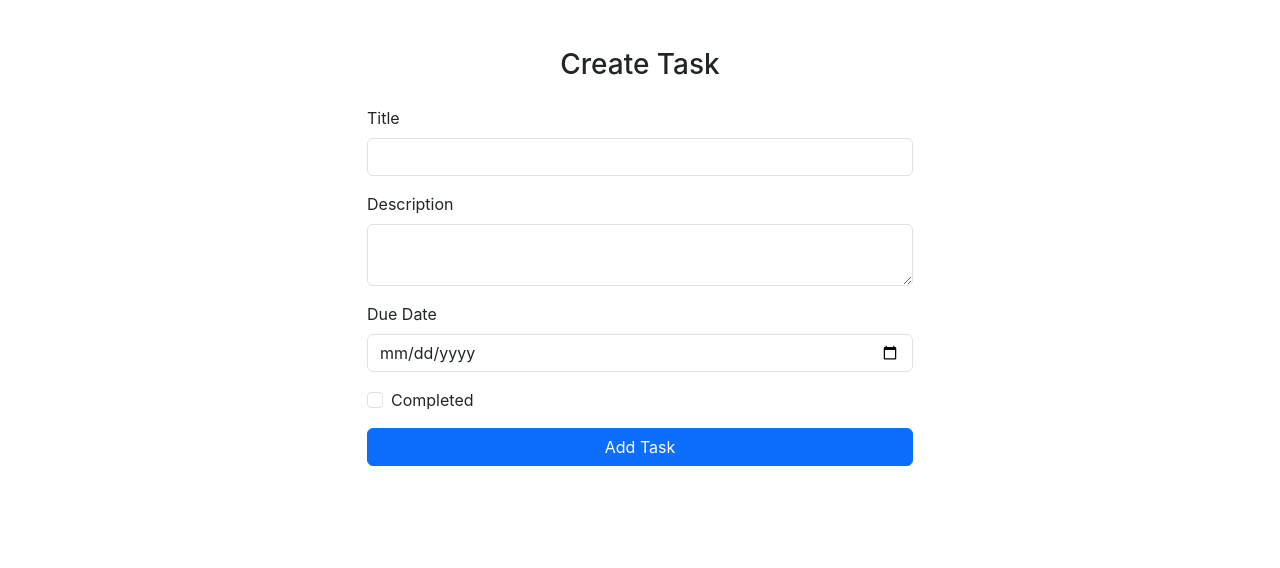
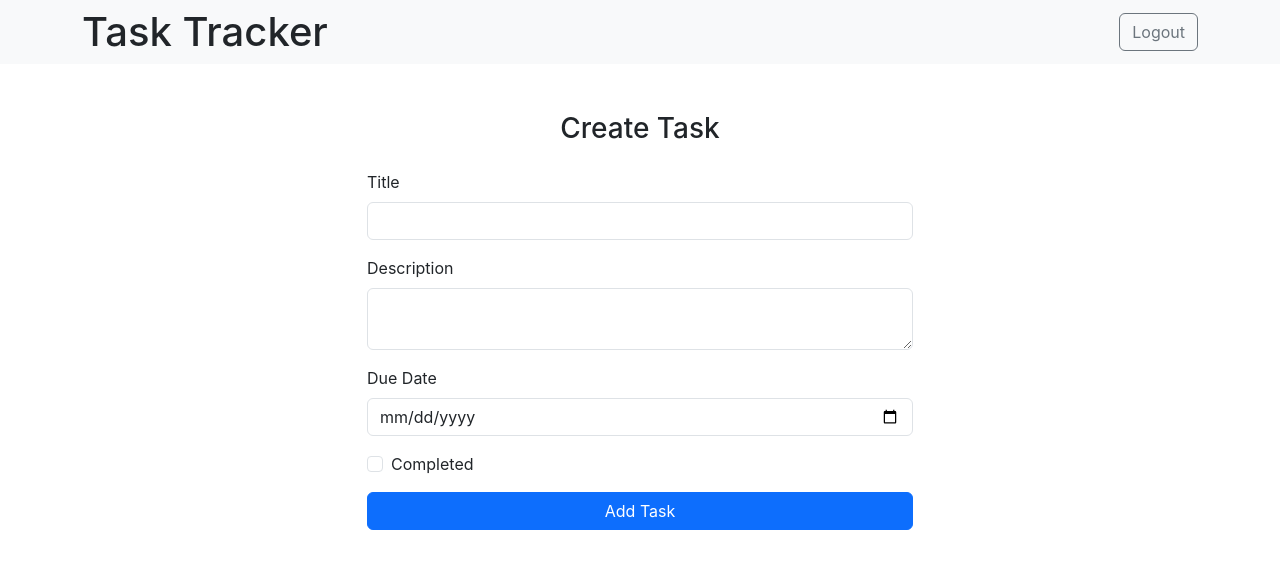
Before and after one commit to itjosephk2/task-tracker-react, a React (Create React App) app: page /create-task in a window 1280 px wide. Shown: the top 568 px of the page. Built offline with nearby package versions, Linux system fonts and the light colour scheme; sample sign-in values are in the browser's storage.

Commit message:
feat: added a navbar component

```diff
--- a/src/App.css
+++ b/src/App.css
@@ -36,3 +36,7 @@
     transform: rotate(360deg);
   }
 }
+
+button:hover {
+  cursor: pointer;
+}
--- a/src/components/EditTask.jsx
+++ b/src/components/EditTask.jsx
@@ -4,6 +4,7 @@ import { useParams, useNavigate } from 'react-router-dom';
 import axios from 'axios';
 import { Form, Button, Container, Alert } from 'react-bootstrap';
 import API_BASE_URL, { getAuthHeaders } from '../api';
+import NavBar from './Navbar';
 
 const EditTask = () => {
   const { id } = useParams();
@@ -52,6 +53,8 @@ const EditTask = () => {
   };
 
   return (
+    <>
+    <NavBar />
     <Container className="mt-5">
       <h2>Edit Task</h2>
       {error && <Alert variant="danger">{error}</Alert>}
@@ -102,6 +105,7 @@ const EditTask = () => {
         </Button>
       </Form>
     </Container>
+    </>
   );
 };
 
--- a/src/components/Home.jsx
+++ b/src/components/Home.jsx
@@ -2,6 +2,7 @@ import React, { useEffect, useState } from 'react';
 import axios from 'axios';
 import { Container, ListGroup, Spinner, Alert, Button, Badge } from 'react-bootstrap';
 import { useNavigate, Link } from 'react-router-dom';
+import NavBar from '../components/Navbar';
 
 const Home = () => {
   const [tasks, setTasks] = useState([]);
@@ -29,11 +30,6 @@ const Home = () => {
     fetchTasks();
   }, []);
 
-  const handleLogout = () => {
-    localStorage.removeItem('token');
-    navigate('/login');
-  };
-
   const goToCreateTask = () => {
     navigate('/create-task');
   };
@@ -58,17 +54,14 @@ const Home = () => {
   };
 
   return (
-    <Container className="mt-5">
+    <>
+      <NavBar />
+      <Container className="mt-4">
         <div className="d-flex justify-content-between align-items-center mb-4">
           <h2>Your Tasks</h2>
-        <div>
-          <Button variant="primary" className="me-2" onClick={goToCreateTask}>
+          <Button variant="primary" onClick={goToCreateTask}>
             Create Task
           </Button>
-          <Button variant="secondary" onClick={handleLogout}>
-            Logout
-          </Button>
-        </div>
         </div>
 
         {loading ? (
@@ -104,6 +97,7 @@ const Home = () => {
           </ListGroup>
         )}
       </Container>
+    </>
   );
 };
 
--- /dev/null
+++ b/src/components/Navbar.jsx
@@ -0,0 +1,35 @@
+import React from 'react';
+import { Container, Navbar, Nav, Button } from 'react-bootstrap';
+import { useNavigate } from 'react-router-dom';
+
+const NavBar = () => {
+  const navigate = useNavigate();
+
+  const handleLogout = () => {
+    localStorage.removeItem('token');
+    navigate('/login');
+  };
+
+  const goHome = () => {
+    navigate('/home');
+  };
+
+  return (
+    <Navbar bg="light" expand="lg" className="mb-4">
+      <Container className="d-flex justify-content-between align-items-center">
+        {/* Clickable title (not nested inside a link or button) */}
+        <div onClick={goHome} style={{ cursor: 'pointer' }}>
+          <h1 className="m-0">Task Tracker</h1>
+        </div>
+
+        <Nav>
+          <Button variant="outline-secondary" onClick={handleLogout}>
+            Logout
+          </Button>
+        </Nav>
+      </Container>
+    </Navbar>
+  );
+};
+
+export default NavBar;
--- a/src/components/TaskForms.jsx
+++ b/src/components/TaskForms.jsx
@@ -2,6 +2,7 @@ import React, { useState } from 'react';
 import { Form, Button, Alert, Container, Row, Col } from 'react-bootstrap';
 import API_BASE_URL, { getAuthHeaders } from '../api';
 import axios from 'axios';
+import NavBar from '../components/Navbar';
 
 const TaskForm = ({ onTaskCreated }) => {
   const [formData, setFormData] = useState({
@@ -25,11 +26,10 @@ const TaskForm = ({ onTaskCreated }) => {
     setError(null);
 
     try {
-      const token = localStorage.getItem('token');
       const response = await axios.post(
         `${API_BASE_URL}tasks/`,
         formData,
-        { headers: { Authorization: `Token ${token}` } }
+        { headers: getAuthHeaders() }
       );
       setFormData({
         title: '',
@@ -45,6 +45,8 @@ const TaskForm = ({ onTaskCreated }) => {
   };
 
   return (
+    <>
+    <NavBar />
     <Container className="mt-5">
       <Row className="justify-content-center">
         <Col xs={12} sm={10} md={8} lg={6}>
@@ -101,6 +103,7 @@ const TaskForm = ({ onTaskCreated }) => {
         </Col>
       </Row>
     </Container>
+    </>
   );
 };
 
--- a/src/components/ViewTask.jsx
+++ b/src/components/ViewTask.jsx
@@ -4,6 +4,7 @@ import { useParams, useNavigate } from 'react-router-dom';
 import axios from 'axios';
 import { Container, Button, Spinner, Alert, Card, Modal } from 'react-bootstrap';
 import API_BASE_URL, { getAuthHeaders } from '../api';
+import NavBar from '../components/Navbar';
 
 const ViewTask = () => {
   const { id } = useParams();
@@ -50,6 +51,8 @@ const ViewTask = () => {
   };
 
   return (
+    <>
+    <NavBar/>
     <Container className="mt-5">
       {loading ? (
         <Spinner animation="border" />
@@ -90,6 +93,7 @@ const ViewTask = () => {
         </>
       )}
     </Container>
+    </>
   );
 };
 
```
Lines whose indentation alone changed are shown as unchanged.
